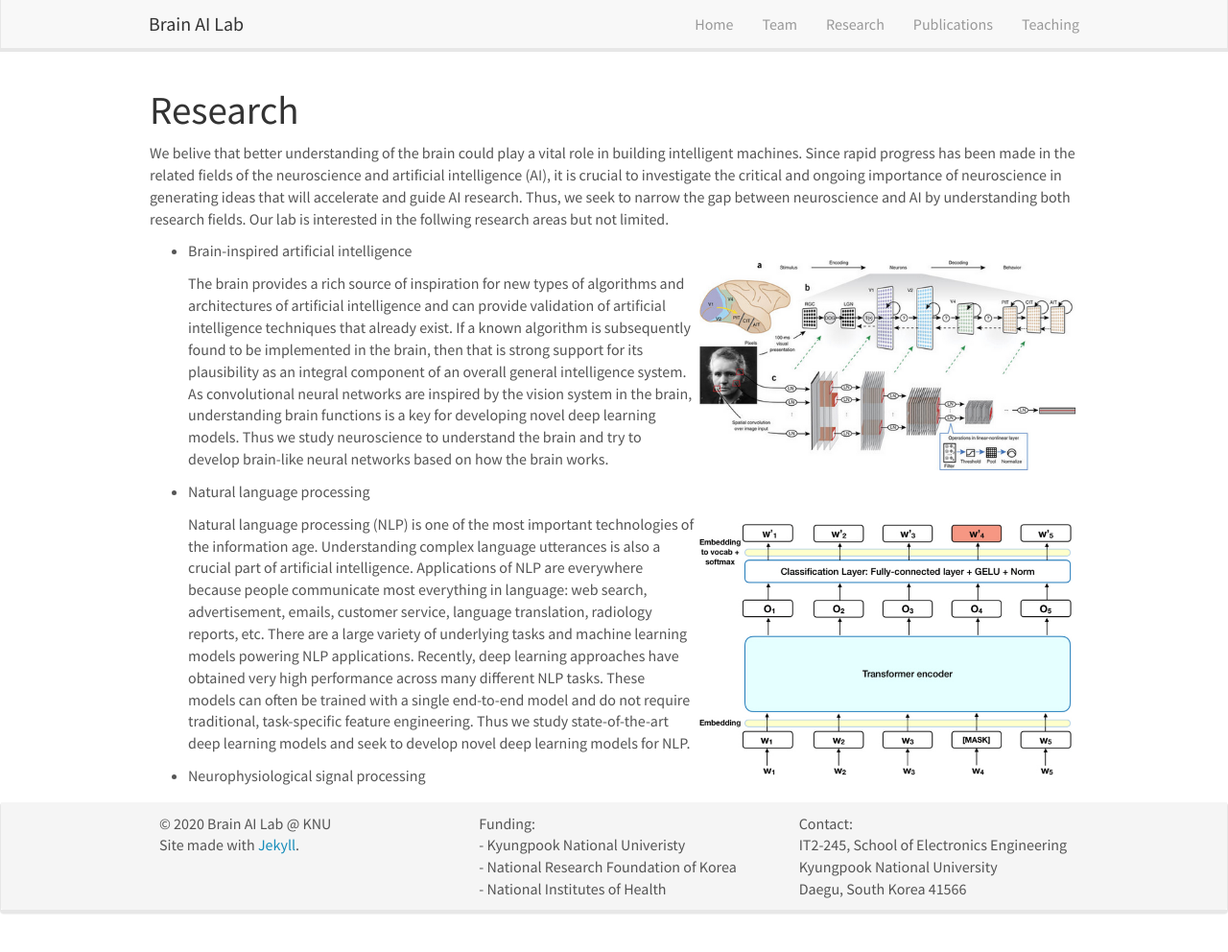
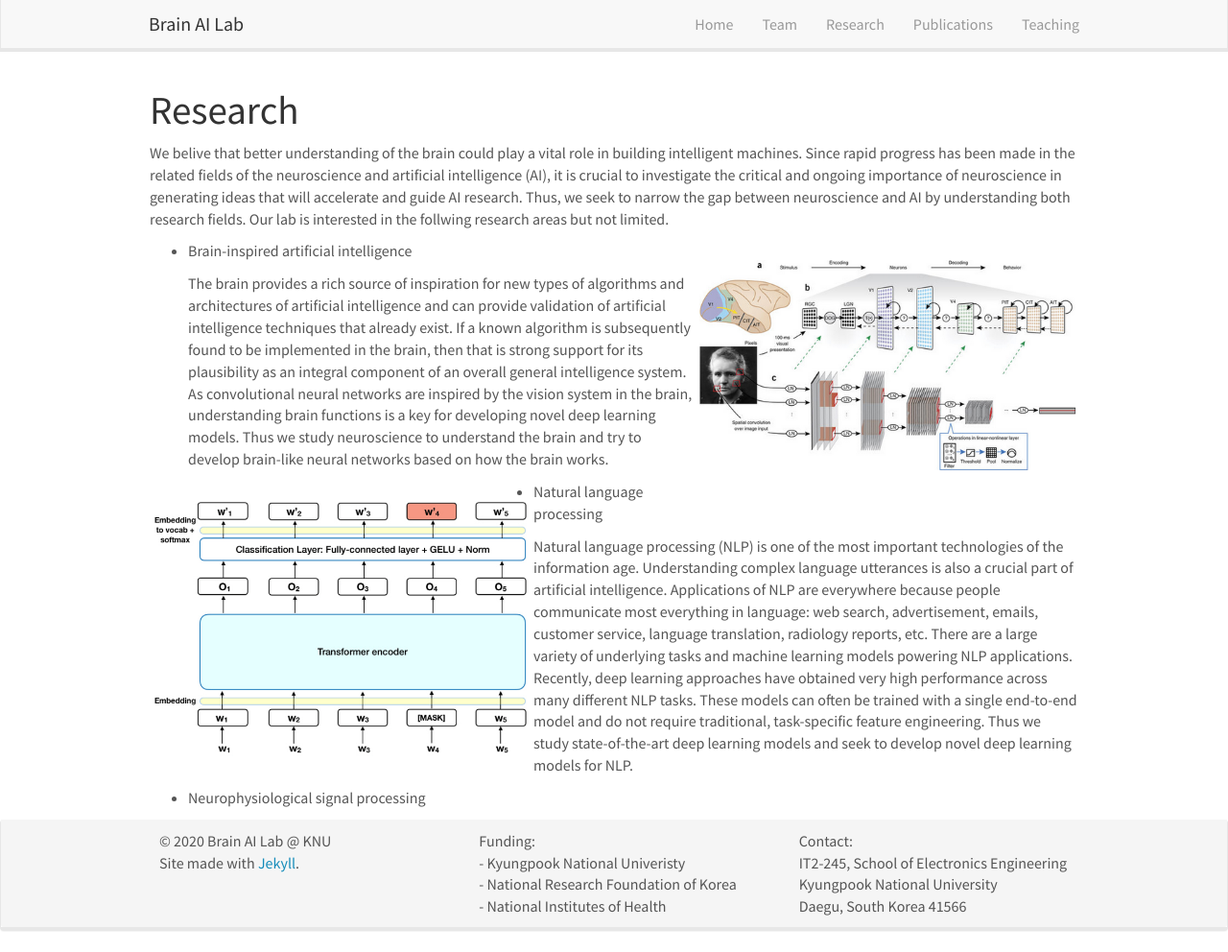
Before and after one commit to KNU-BrainAI/knu-brainai.github.io, a Jekyll site: the page built from _pages/research.md, in a window 1280 px wide and 992 px high. Shown: the whole window at 96% size. Built offline with Jekyll 4.4.1, drawn with Linux system fonts in a browser that asks for light colours; nearby versions of some CDN libraries.

Commit message:
Update research.md

```diff
--- a/_pages/research.md
+++ b/_pages/research.md
@@ -14,7 +14,8 @@ We belive that better understanding of the brain could play a vital role in buil
 
   The brain provides a rich source of inspiration for new types of algorithms and architectures of artificial intelligence and can provide validation of artificial intelligence techniques that already exist. If a known algorithm is subsequently found to be implemented in the brain, then that is strong support for its plausibility as an integral component of an overall general intelligence system. As convolutional neural networks are inspired by the vision system in the brain, understanding brain functions is a key for developing novel deep learning models. Thus we study neuroscience to understand the brain and try to develop brain-like neural networks based on how the brain works.
 
-- Natural language processing ![]({{ site.url }}{{ site.baseurl }}/images/bert.jpg){: style="width: 400px; float: right"}
+![]({{ site.url }}{{ site.baseurl }}/images/bert.jpg){: style="width: 400px; float: left"}
+- Natural language processing
 
   Natural language processing (NLP) is one of the most important technologies of the information age. Understanding complex language utterances is also a crucial part of artificial intelligence. Applications of NLP are everywhere because people communicate most everything in language: web search, advertisement, emails, customer service, language translation, radiology reports, etc. There are a large variety of underlying tasks and machine learning models powering NLP applications. Recently, deep learning approaches have obtained very high performance across many different NLP tasks. These models can often be trained with a single end-to-end model and do not require traditional, task-specific feature engineering. Thus we study state-of-the-art deep learning models and seek to develop novel deep learning models for NLP.
 
```
